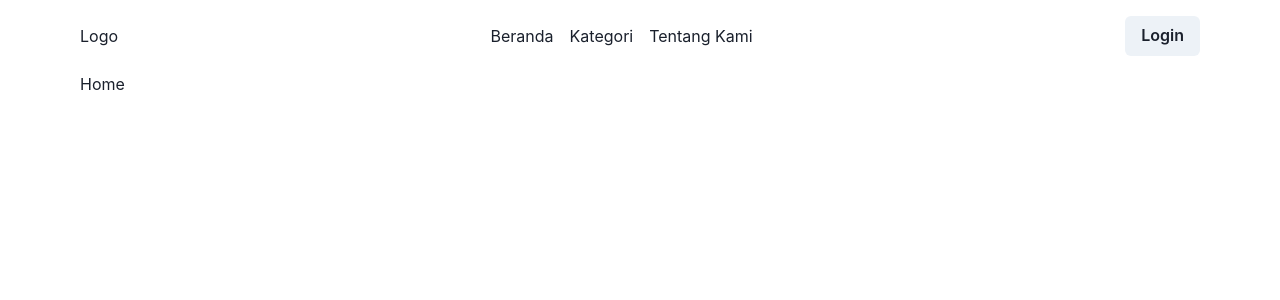
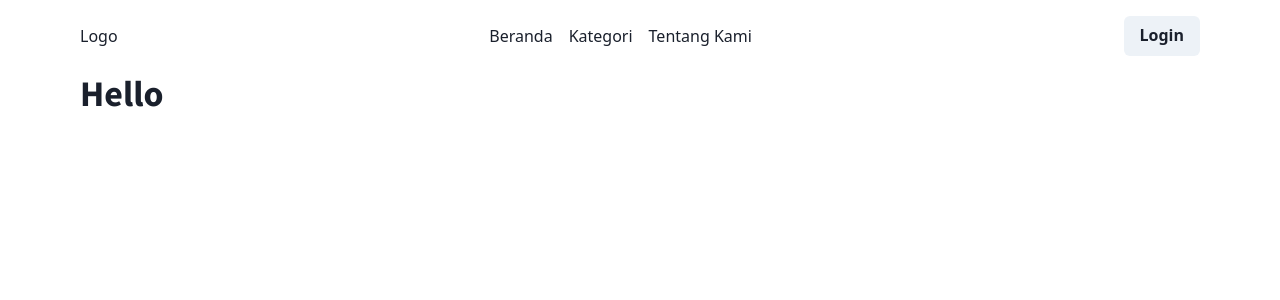
Before and after one commit to irfan44/literanian, a React (Create React App) app: page / in a window 1280 px wide. Shown: the top 300 px of the page. Built offline with nearby package versions, Linux system fonts and the light colour scheme.

Commit message:
feat: add fonts & custom chakra ui theme

```diff
--- a/package.json
+++ b/package.json
@@ -6,6 +6,8 @@
     "@chakra-ui/react": "^2.1.2",
     "@emotion/react": "^11.9.0",
     "@emotion/styled": "^11.8.1",
+    "@fontsource/inter": "^4.5.11",
+    "@fontsource/source-sans-pro": "^4.5.10",
     "@testing-library/jest-dom": "^5.16.4",
     "@testing-library/react": "^13.3.0",
     "@testing-library/user-event": "^13.5.0",
--- a/src/index.tsx
+++ b/src/index.tsx
@@ -1,10 +1,13 @@
 import { ChakraProvider } from "@chakra-ui/react";
+import "@fontsource/inter/variable.css";
+import "@fontsource/source-sans-pro/700.css";
 import React from "react";
 import ReactDOM from "react-dom/client";
 import "./index.css";
 import App from "./App";
 import reportWebVitals from "./reportWebVitals";
 import { BrowserRouter } from "react-router-dom";
+import theme from "theme";
 
 const root = ReactDOM.createRoot(
   document.getElementById("root") as HTMLElement
@@ -12,7 +15,7 @@ const root = ReactDOM.createRoot(
 root.render(
   <React.StrictMode>
     <BrowserRouter>
-      <ChakraProvider>
+      <ChakraProvider theme={theme}>
         <App />
       </ChakraProvider>
     </BrowserRouter>
--- a/src/pages/Home/index.tsx
+++ b/src/pages/Home/index.tsx
@@ -1,9 +1,9 @@
-import { Container } from "@chakra-ui/react";
+import { Container, Heading } from "@chakra-ui/react";
 
 const Home = () => {
   return (
     <Container maxW="6xl">
-      <h1>Home</h1>
+      <Heading>Hello</Heading>
     </Container>
   );
 };
--- /dev/null
+++ b/src/theme.ts
@@ -0,0 +1,10 @@
+import { extendTheme } from "@chakra-ui/react";
+
+const theme = extendTheme({
+  fonts: {
+    body: `'InterVariable', system-ui, sans-serif`,
+    heading: `'Source Sans Pro', system-ui, sans-serif`,
+  },
+});
+
+export default theme;
```
Also changed, not shown: 1 other file (tests, documents, lock files or other folders).
